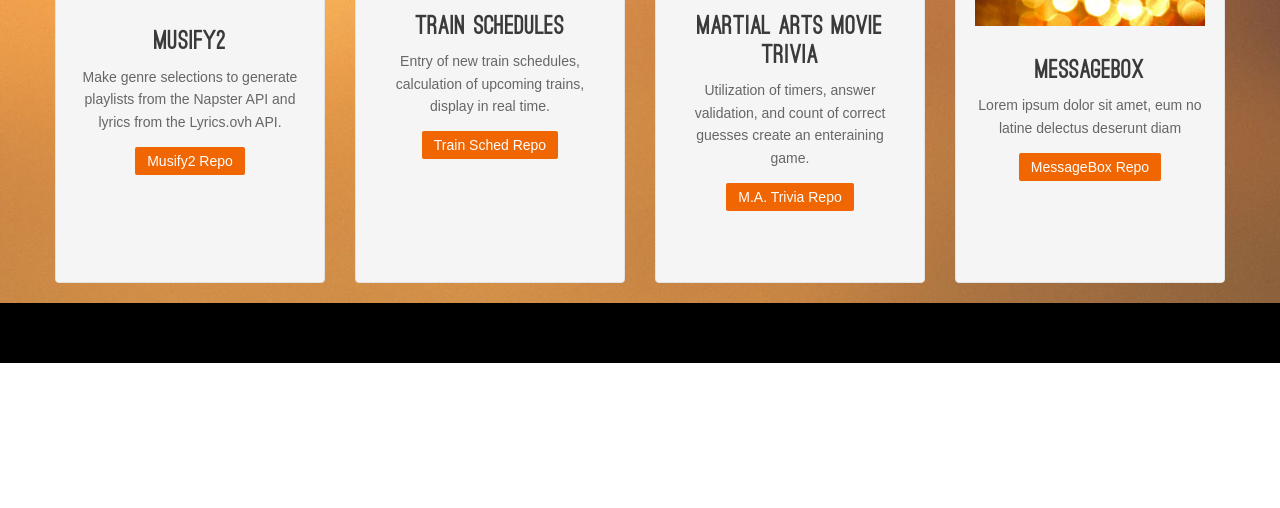
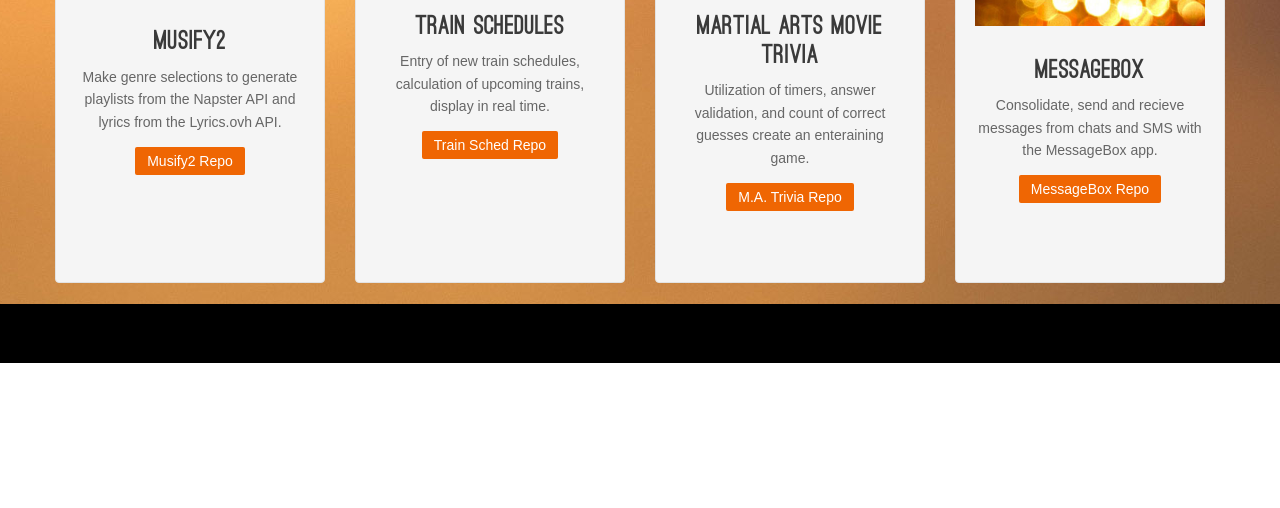
Before and after one commit to apizarras/portfolio2-responsive, a website: page public/index.html in a window 1280 px wide. Shown: the part 2105-2613 px from the top of the page. Drawn offline with Linux system fonts and the light colour scheme; files whose address does not match are found by name.

Commit message:
add description to project card

```diff
--- a/public/index.html
+++ b/public/index.html
@@ -214,7 +214,7 @@
               <a href="https://glacial-escarpment-32242.herokuapp.com/"><img src="./img/images/specs.jpg"></a>
             <h3>MessageBox</h3>
             <p>
-              Lorem ipsum dolor sit amet, eum no latine delectus deserunt diam
+              Consolidate, send and recieve messages from chats and SMS with the MessageBox app.
             </p>
             <a href="https://github.com/apizarras/MessageBox" class="btn btn-color">MessageBox Repo</a>
           </div>
```
